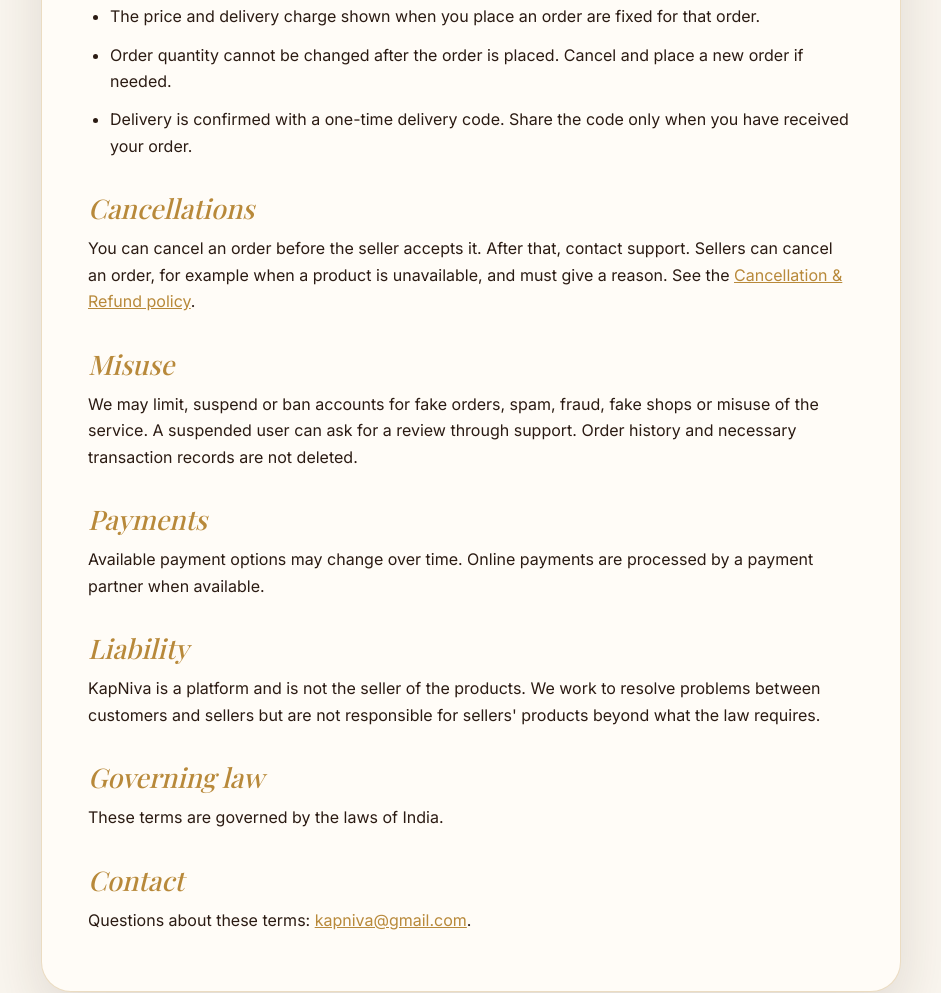
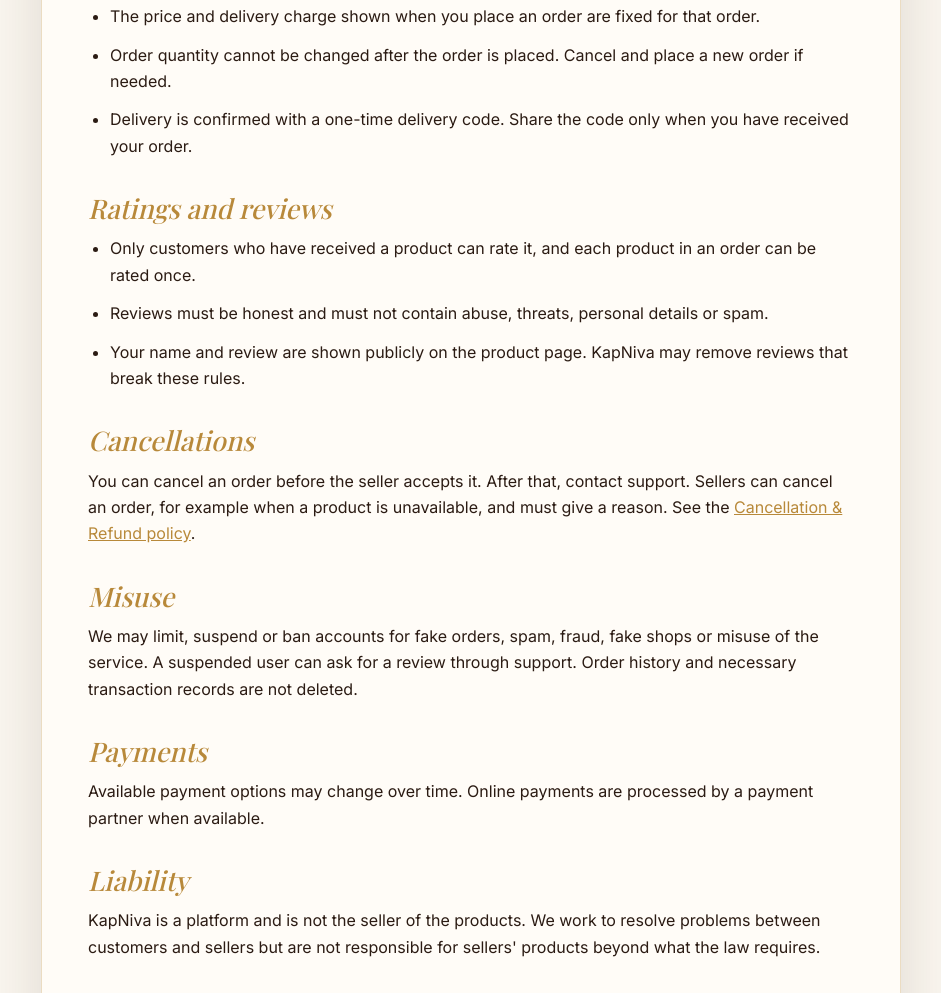
Before and after one commit to CodeWithAnish7/kapniva, a plain HTML site: page terms.html in a window 1280 px wide. Shown: the part 1098-2091 px from the top of the page, without its empty margins (169-1110 px from the left). Drawn offline with nearby package versions, Linux system fonts and the light colour scheme; a web font is replaced by a local one.

Commit message:
Add files via upload

```diff
--- a/terms.html
+++ b/terms.html
@@ -60,6 +60,13 @@
 <li>Delivery is confirmed with a one-time delivery code. Share the code only when you have received your order.</li>
 </ul>
 
+<h2>Ratings and reviews</h2>
+<ul>
+<li>Only customers who have received a product can rate it, and each product in an order can be rated once.</li>
+<li>Reviews must be honest and must not contain abuse, threats, personal details or spam.</li>
+<li>Your name and review are shown publicly on the product page. KapNiva may remove reviews that break these rules.</li>
+</ul>
+
 <h2>Cancellations</h2>
 <p>You can cancel an order before the seller accepts it. After that, contact support. Sellers can cancel an order, for example when a product is unavailable, and must give a reason. See the <a href="refund.html" >Cancellation &amp; Refund policy</a>.</p>
 
```
Also changed, not shown: privacy.html (+2 -0 lines).
